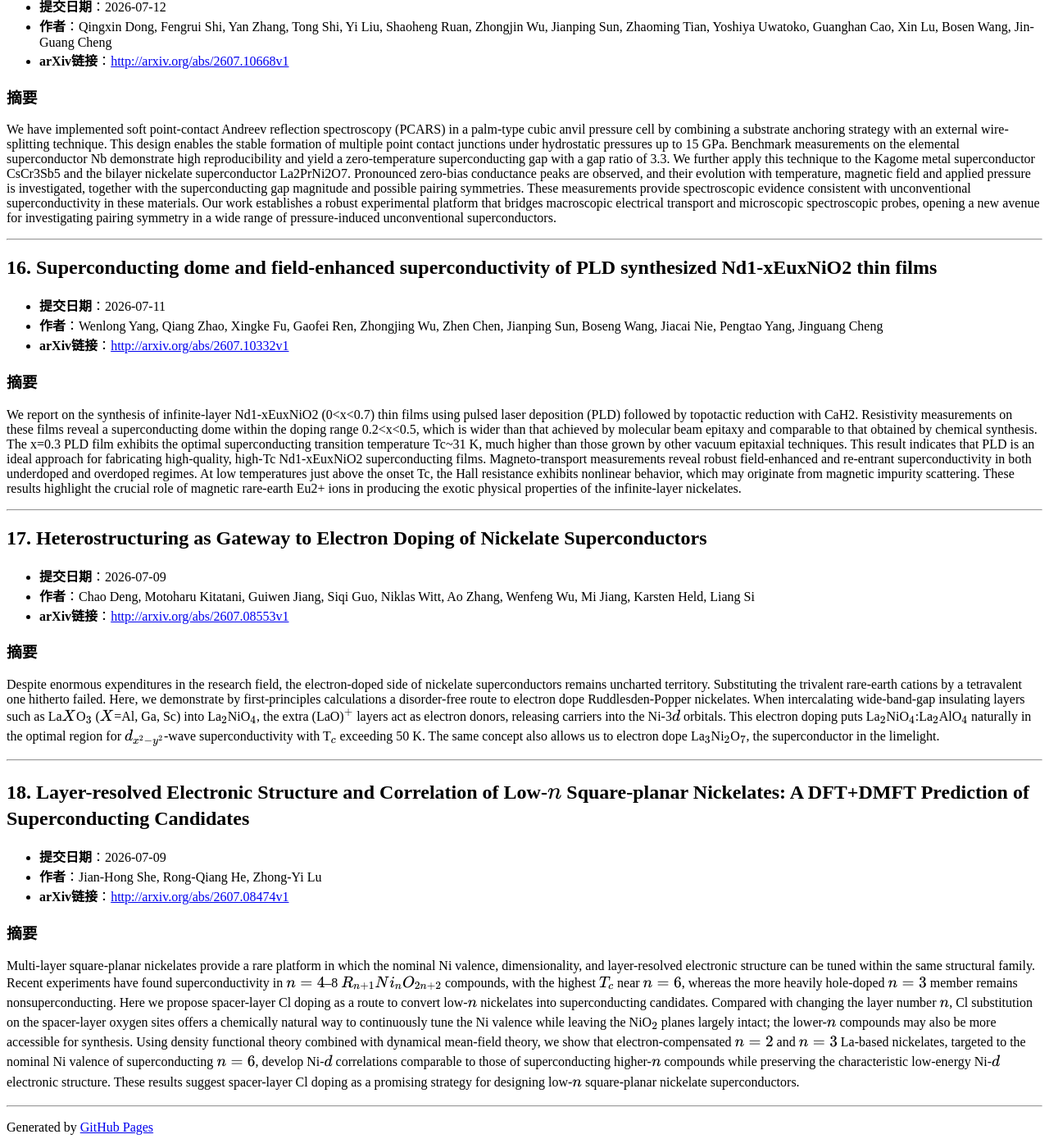
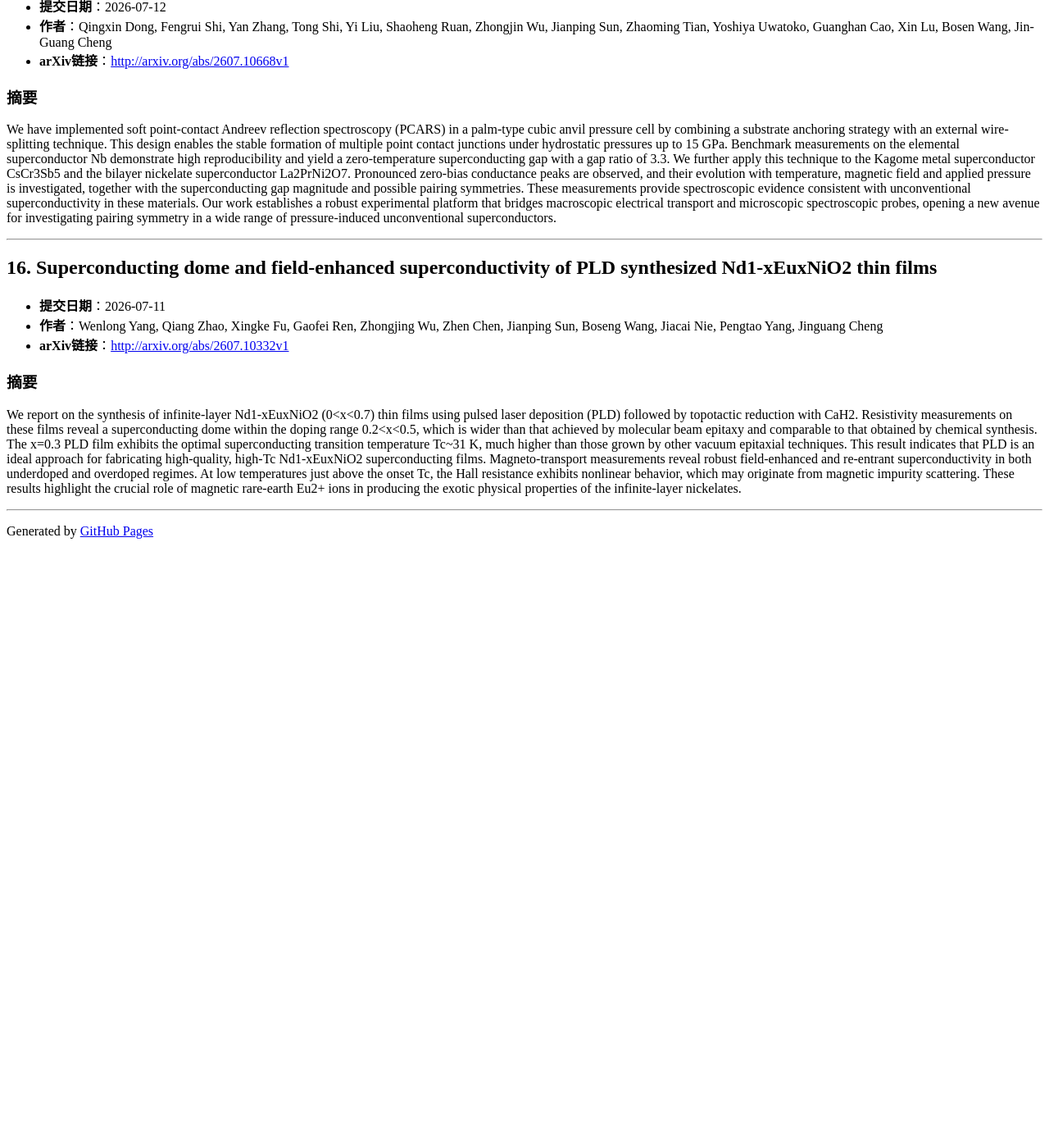
Before and after one commit to yangke25491/daily-arxiv-nickelate_superconductivity, a Jekyll site: the page built from docs/index.md, in a window 1280 px wide and 1400 px high, scrolled down 5561 px. Shown: the whole window at 82% size. Built offline with Jekyll 4.4.1, drawn with Linux system fonts in a browser that asks for light colours; after the commit the page ends 6234 px from its top, so only the background shows below that; some of the changed text lies outside the part shown.

Commit message:
Automated update: arXiv papers

```diff
--- a/docs/index.md
+++ b/docs/index.md
@@ -5,8 +5,8 @@ title: 镍酸盐超导论文
 
 # 凝聚态物理-镍酸盐高温超导相关论文
 
-> 检索时间范围：**2026-07-09 至 2026-08-08**
-> 数据检索到 **18** 篇相关论文，按提交时间降序排列
+> 检索时间范围：**2026-07-10 至 2026-08-09**
+> 数据检索到 **16** 篇相关论文，按提交时间降序排列
 
 ---
 
@@ -185,25 +185,3 @@ We have implemented soft point-contact Andreev reflection spectroscopy (PCARS) i
 We report on the synthesis of infinite-layer Nd1-xEuxNiO2 (0<x<0.7) thin films using pulsed laser deposition (PLD) followed by topotactic reduction with CaH2. Resistivity measurements on these films reveal a superconducting dome within the doping range 0.2<x<0.5, which is wider than that achieved by molecular beam epitaxy and comparable to that obtained by chemical synthesis. The x=0.3 PLD film exhibits the optimal superconducting transition temperature Tc~31 K, much higher than those grown by other vacuum epitaxial techniques. This result indicates that PLD is an ideal approach for fabricating high-quality, high-Tc Nd1-xEuxNiO2 superconducting films. Magneto-transport measurements reveal robust field-enhanced and re-entrant superconductivity in both underdoped and overdoped regimes. At low temperatures just above the onset Tc, the Hall resistance exhibits nonlinear behavior, which may originate from magnetic impurity scattering. These results highlight the crucial role of magnetic rare-earth Eu2+ ions in producing the exotic physical properties of the infinite-layer nickelates.
 
 ---
-
-## 17. Heterostructuring as Gateway to Electron Doping of Nickelate Superconductors
-
-- **提交日期**：2026-07-09
-- **作者**：Chao Deng, Motoharu Kitatani, Guiwen Jiang, Siqi Guo, Niklas Witt, Ao Zhang, Wenfeng Wu, Mi Jiang, Karsten Held, Liang Si
-- **arXiv链接**：[http://arxiv.org/abs/2607.08553v1](http://arxiv.org/abs/2607.08553v1)
-
-### 摘要
-Despite enormous expenditures in the research field, the electron-doped side of nickelate superconductors remains uncharted territory. Substituting the trivalent rare-earth cations by a tetravalent one hitherto failed. Here, we demonstrate by first-principles calculations a disorder-free route to electron dope Ruddlesden-Popper nickelates. When intercalating wide-band-gap insulating layers such as La$X$O${}\_3$ ($X$=Al, Ga, Sc) into La${}\_2$NiO${}\_4$, the extra (LaO)$^+$ layers act as electron donors, releasing carriers into the Ni-3$d$ orbitals. This electron doping puts La${}\_2$NiO${}\_4$:La${}\_2$AlO${}\_4$ naturally in the optimal region for $d\_{x^2-y^2}$-wave superconductivity with T${}\_c$ exceeding 50 K. The same concept also allows us to electron dope La${}\_3$Ni${}\_2$O${}\_7$, the superconductor in the limelight.
-
----
-
-## 18. Layer-resolved Electronic Structure and Correlation of Low-$n$ Square-planar Nickelates: A DFT+DMFT Prediction of Superconducting Candidates
-
-- **提交日期**：2026-07-09
-- **作者**：Jian-Hong She, Rong-Qiang He, Zhong-Yi Lu
-- **arXiv链接**：[http://arxiv.org/abs/2607.08474v1](http://arxiv.org/abs/2607.08474v1)
-
-### 摘要
-Multi-layer square-planar nickelates provide a rare platform in which the nominal Ni valence, dimensionality, and layer-resolved electronic structure can be tuned within the same structural family. Recent experiments have found superconductivity in $n=4$--8 $R\_{n+1}Ni\_nO\_{2n+2}$ compounds, with the highest $T\_c$ near $n=6$, whereas the more heavily hole-doped $n=3$ member remains nonsuperconducting. Here we propose spacer-layer Cl doping as a route to convert low-$n$ nickelates into superconducting candidates. Compared with changing the layer number $n$, Cl substitution on the spacer-layer oxygen sites offers a chemically natural way to continuously tune the Ni valence while leaving the NiO${}\_2$ planes largely intact; the lower-$n$ compounds may also be more accessible for synthesis. Using density functional theory combined with dynamical mean-field theory, we show that electron-compensated $n=2$ and $n=3$ La-based nickelates, targeted to the nominal Ni valence of superconducting $n=6$, develop Ni-$d$ correlations comparable to those of superconducting higher-$n$ compounds while preserving the characteristic low-energy Ni-$d$ electronic structure. These results suggest spacer-layer Cl doping as a promising strategy for designing low-$n$ square-planar nickelate superconductors.
-
----
```
